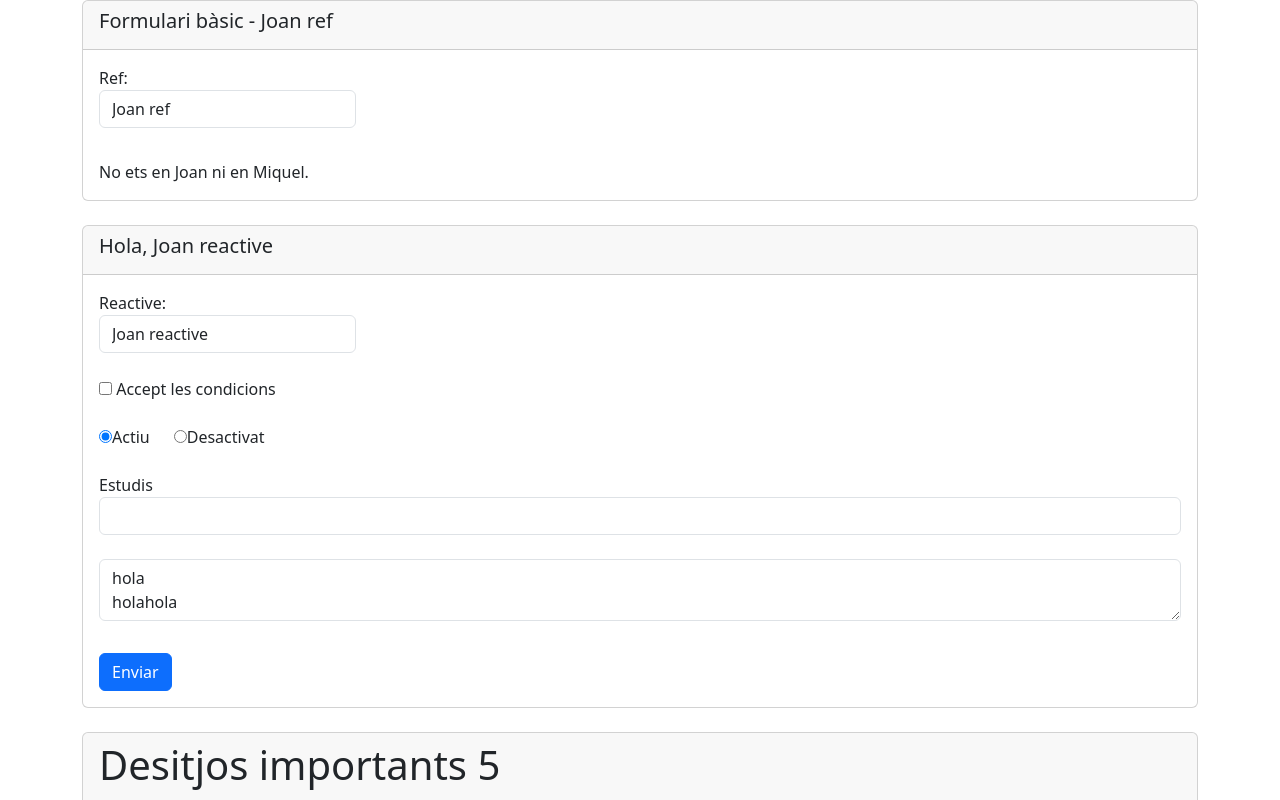
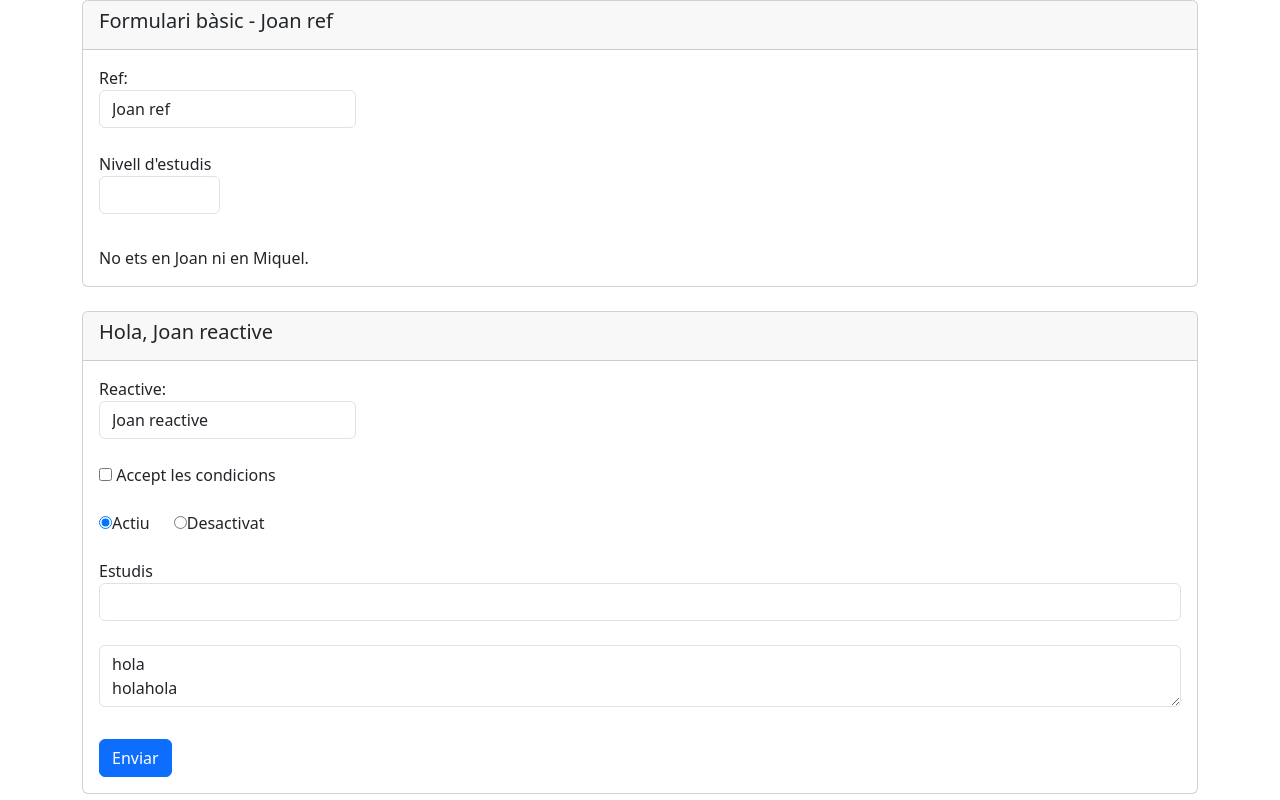
Before and after one commit to joancifo/imagina-vue-s2, a Vue app: page / in a window 1280 px wide. Shown: the top 800 px of the page. Built offline with nearby package versions, Linux system fonts and the light colour scheme.

Commit message:
feat: afegir nivell d'estudis

```diff
--- a/src/components/usuari/FormulariBasic.vue
+++ b/src/components/usuari/FormulariBasic.vue
@@ -1,7 +1,8 @@
 <script setup lang="ts">
 import { ref, computed, watch } from 'vue'
 
-const nomDeUsuari = ref<string>('Joan ref')
+const nomDeUsuari: Ref<String> = ref<string>('Joan ref')
+const nivellEstudis: Ref<number> = ref<number>()
 
 const classesAddicionals = computed(() => {
     return {
@@ -24,11 +25,22 @@ const etsEnMiquel: Ref<boolean> = computed(() => nomDeUsuari.value === 'Miquel')
         <div class="card-header">
             <h5>Formulari bàsic - {{ nomDeUsuari }}</h5>
         </div>
-        <div class="card-body" :class="classesAddicionals">
+        <div class="card-body d-flex flex-column gap-4" :class="classesAddicionals">
             <div>
                 <label>
                     Ref:
                     <input v-model="nomDeUsuari" name="nomDeUsuari" class="form-control" />
+                </label>
+            </div>
+
+
+            <div>
+                <label>
+                    Nivell d'estudis
+                    <select v-model.number="nivellEstudis" class="form-control">
+                        <option value="1">Bàsics</option>
+                        <option value="2">Universitaris</option>
+                    </select>
                 </label>
             </div>
         </div>
```
